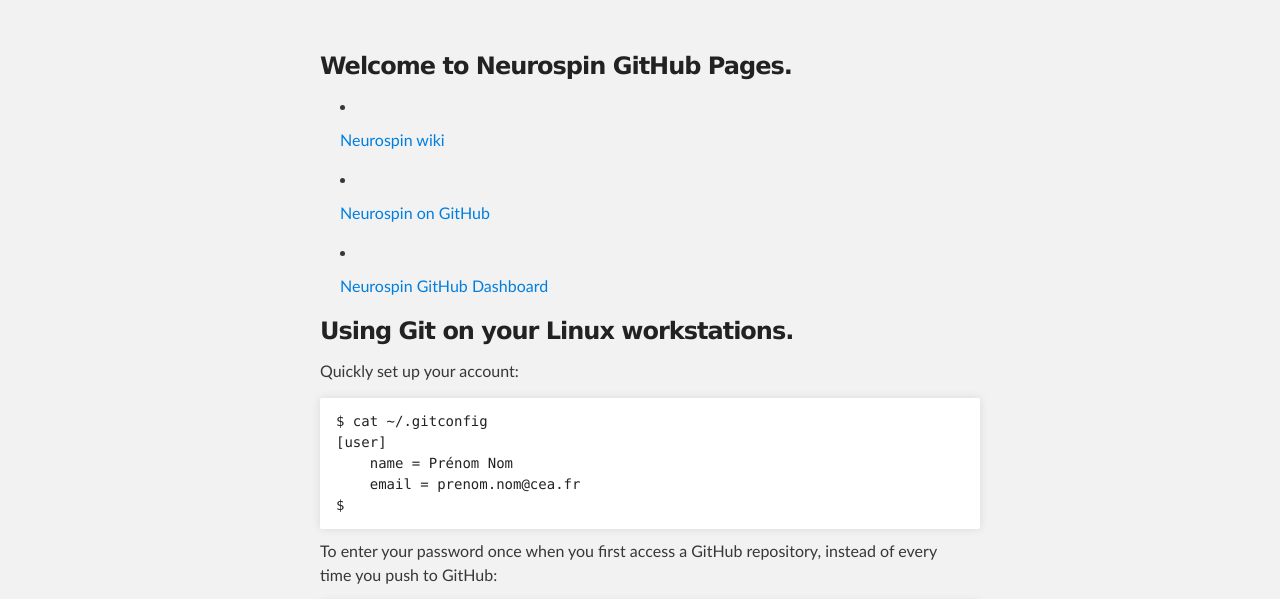
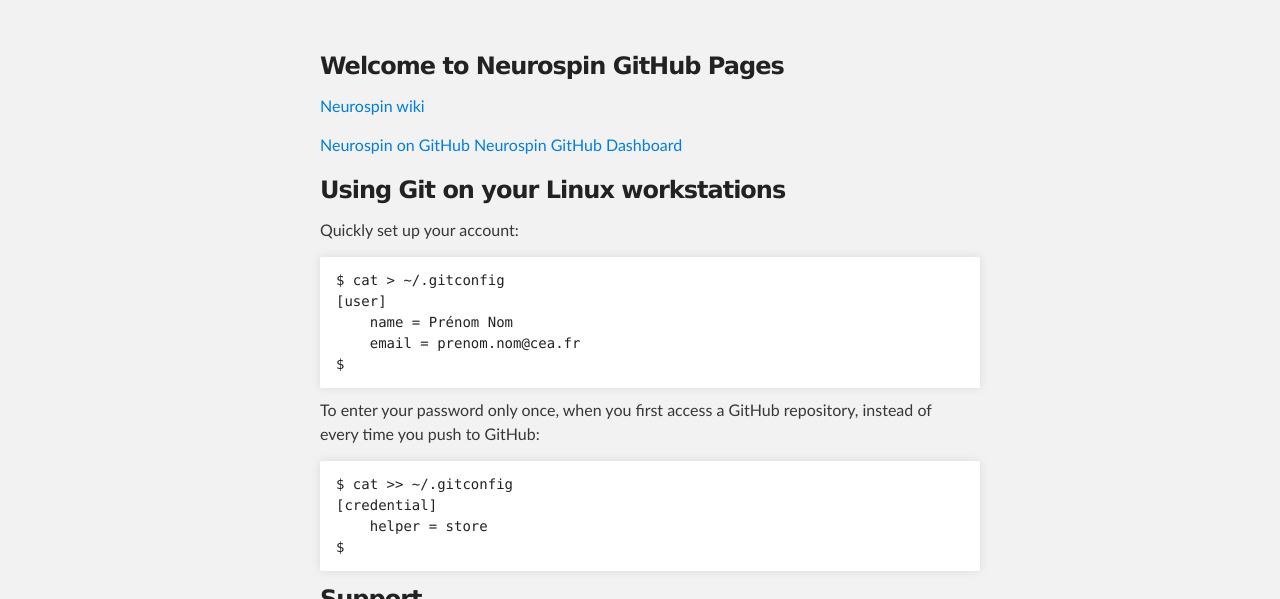
Before and after one commit to neurospin/neurospin.github.io, a plain HTML site: page index.html in a window 1280 px wide. Shown: the part 176-775 px from the top of the page. Drawn offline with Linux system fonts and the light colour scheme.

```diff
--- a/index.html
+++ b/index.html
@@ -27,24 +27,25 @@
     <!-- MAIN CONTENT -->
     <div id="main_content_wrap" class="outer">
       <section id="main_content" class="inner">
-        <h3>Welcome to Neurospin GitHub Pages.</h3>
+        <h3>Welcome to Neurospin GitHub Pages</h3>
 
-<ul>
-<li><p><a href="http://www.neurospin-wiki.org/">Neurospin wiki</a></p></li>
-<li><p><a href="https://github.com/Neurospin">Neurospin on GitHub</a></p></li>
-<li><p><a href="https://github.com/organizations/neurospin">Neurospin GitHub Dashboard</a></p></li>
-</ul><h3>Using Git on your Linux workstations.</h3>
+<p><a href="http://www.neurospin-wiki.org/">Neurospin wiki</a></p>
+
+<p><a href="https://github.com/Neurospin">Neurospin on GitHub</a>
+<a href="https://github.com/organizations/neurospin">Neurospin GitHub Dashboard</a></p>
+
+<h3>Using Git on your Linux workstations</h3>
 
 <p>Quickly set up your account:</p>
 
-<pre><code>$ cat ~/.gitconfig
+<pre><code>$ cat &gt; ~/.gitconfig
 [user]
     name = Prénom Nom
     email = prenom.nom@cea.fr
 $
 </code></pre>
 
-<p>To enter your password once when you first access a GitHub repository, instead of every time you push to GitHub:</p>
+<p>To enter your password only once, when you first access a GitHub repository, instead of every time you push to GitHub:</p>
 
 <pre><code>$ cat &gt;&gt; ~/.gitconfig
 [credential]
```
Also changed, not shown: params.json (+1 -1 lines).
